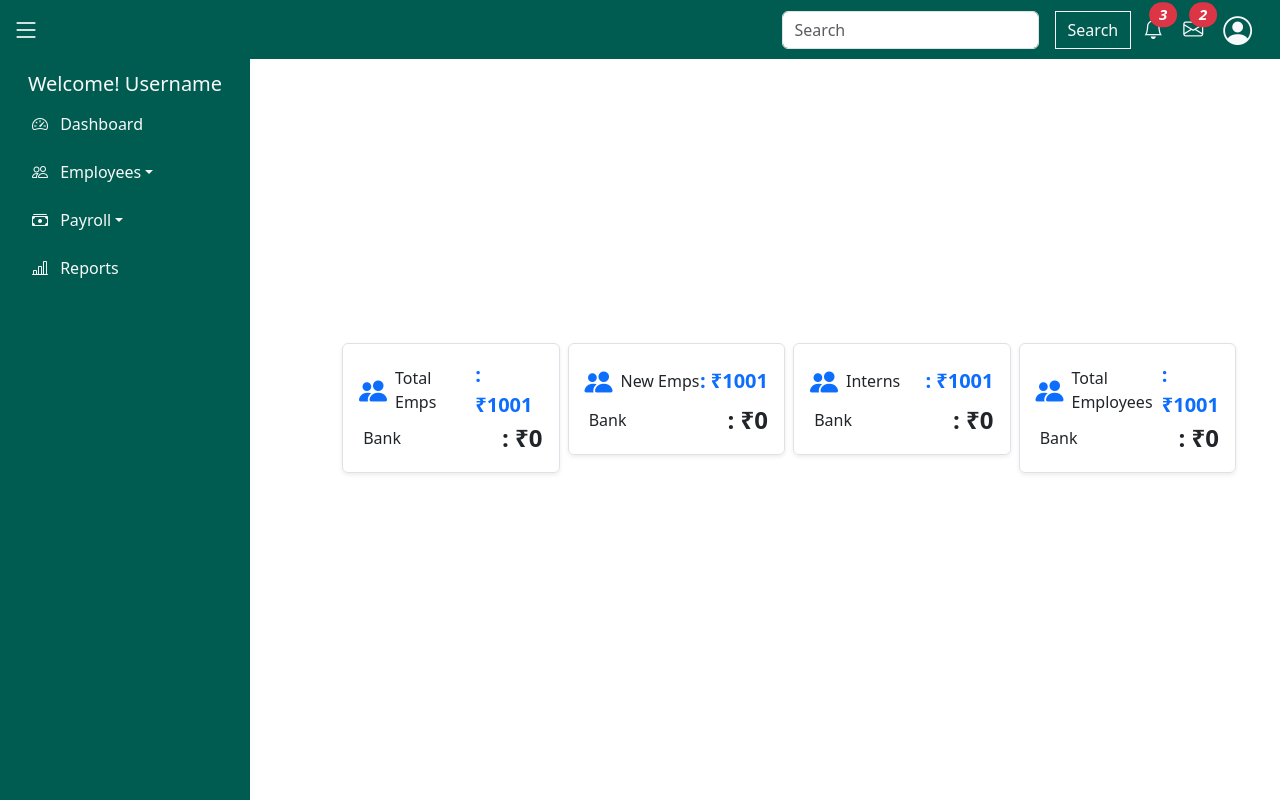
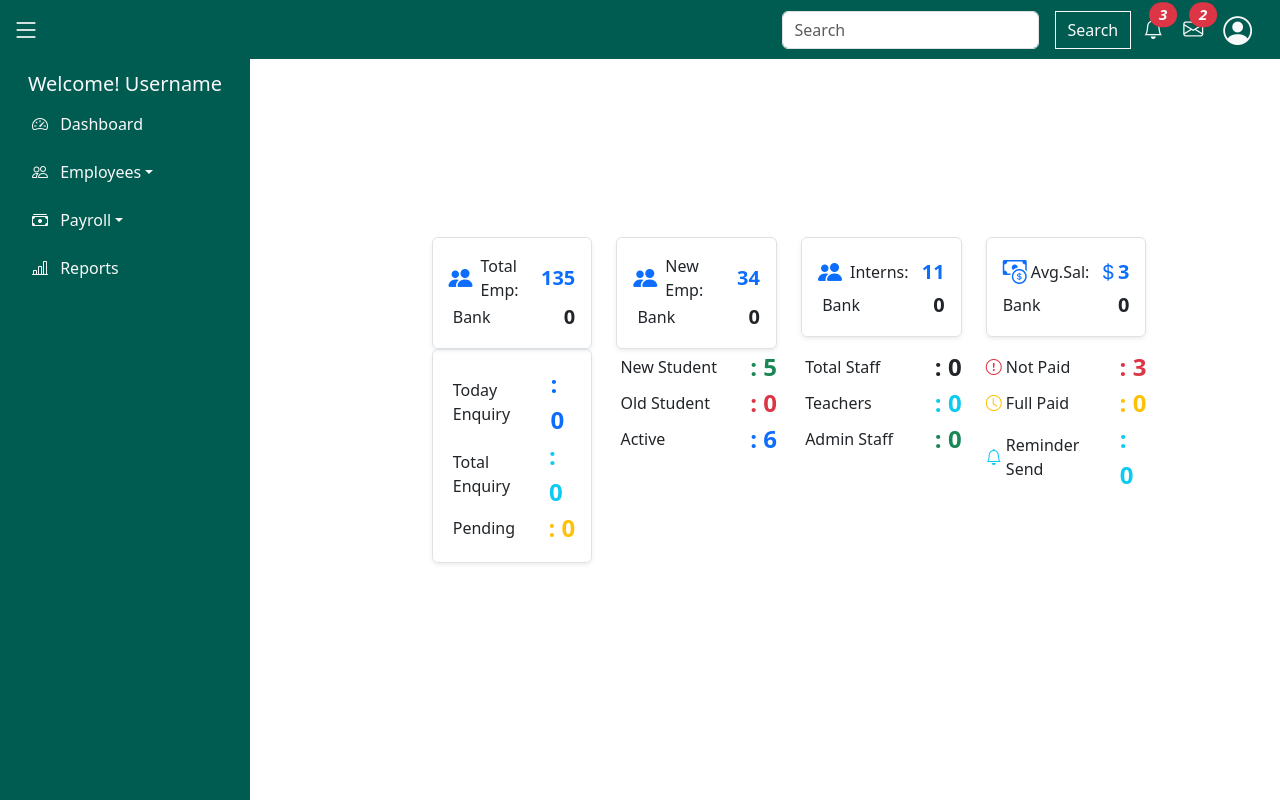
Before and after one commit to ankitsrajput/hrms, a React (Vite) app: page /admin in a window 1280 px wide. Built offline with nearby package versions, Linux system fonts and the light colour scheme.

Commit message:
update dashboard

```diff
--- a/src/Components/Admin/Admin.jsx
+++ b/src/Components/Admin/Admin.jsx
@@ -11,19 +11,19 @@ const Admin = () => {
         <>
             <Navbar />
             <Sidebar />
-            <div className="d-flex pt-3">
+            <div className="d-flex">
                 <div className="flex-grow-1 p-4" style={{ marginLeft: "250px" }}></div>
                 <div class="container">
-                    <div class="row gx-2">
-                        <div class="col-md-3">
+                    <div class="row">
+                        <div class="col-lg-3 col-md-6 col-12">
                             <div class="stat-card border rounded shadow-sm">
                                 <div class="card-body p-3">
                                     <div class="d-flex justify-content-between align-items-center">
                                         <div class="d-flex align-items-center gap-2">
-                                            <i class="bi bi-people-fill text-primary fs-3"></i>
-                                            <span class="fs-6">Total Emps</span>
+                                            <i class="bi bi-people-fill text-primary fs-4"></i>
+                                            <span class="fs-6">Total Emp:</span>
                                         </div>
-                                        <span class="fw-bold text-primary fs-5">: ₹1001</span>
+                                        <span class="fw-bold text-primary fs-5">135</span>
                                     </div>
 
                                     <div class="d-flex justify-content-between align-items-center">
@@ -31,21 +31,21 @@ const Admin = () => {
                                             <i class="fas fa-university"></i>&nbsp;
                                             <span>Bank</span>
                                         </div>
-                                        <span class="fw-bold fs-4">: ₹0</span>
+                                        <span class="fw-bold fs-5">0</span>
                                     </div>
                                 </div>
                             </div>
                         </div>
 
-                        <div class="col-md-3">
+                        <div class="col-lg-3 col-md-6 col-12">
                             <div class="stat-card border rounded shadow-sm">
                                 <div class="card-body p-3">
                                     <div class="d-flex justify-content-between align-items-center">
                                         <div class="d-flex align-items-center gap-2">
-                                            <i class="bi bi-people-fill text-primary fs-3"></i>
-                                            <span class="fs-6">New Emps</span>
+                                            <i class="bi bi-people-fill text-primary fs-4"></i>
+                                            <span class="fs-6">New Emp:</span>
                                         </div>
-                                        <span class="fw-bold text-primary fs-5">: ₹1001</span>
+                                        <span class="fw-bold text-primary fs-5">34</span>
                                     </div>
 
                                     <div class="d-flex justify-content-between align-items-center">
@@ -53,21 +53,21 @@ const Admin = () => {
                                             <i class="fas fa-university"></i>&nbsp;
                                             <span>Bank</span>
                                         </div>
-                                        <span class="fw-bold fs-4">: ₹0</span>
+                                        <span class="fw-bold fs-5">0</span>
                                     </div>
                                 </div>
                             </div>
                         </div>
 
-                        <div class="col-md-3">
+                        <div class="col-lg-3 col-md-6 col-12">
                             <div class="stat-card border rounded shadow-sm">
                                 <div class="card-body p-3">
                                     <div class="d-flex justify-content-between align-items-center">
                                         <div class="d-flex align-items-center gap-2">
-                                            <i class="bi bi-people-fill text-primary fs-3"></i>
-                                            <span class="fs-6">Interns</span>
+                                            <i class="bi bi-people-fill text-primary fs-4"></i>
+                                            <span class="fs-6">Interns:</span>
                                         </div>
-                                        <span class="fw-bold text-primary fs-5">: ₹1001</span>
+                                        <span class="fw-bold text-primary fs-5">11</span>
                                     </div>
 
                                     <div class="d-flex justify-content-between align-items-center">
@@ -75,29 +75,157 @@ const Admin = () => {
                                             <i class="fas fa-university"></i>&nbsp;
                                             <span>Bank</span>
                                         </div>
-                                        <span class="fw-bold fs-4">: ₹0</span>
+                                        <span class="fw-bold fs-5">0</span>
                                     </div>
                                 </div>
                             </div>
                         </div>
 
-                        <div class="col-md-3">
+                        <div class="col-lg-3 col-md-6 col-12">
                             <div class="stat-card border rounded shadow-sm">
                                 <div class="card-body p-3">
                                     <div class="d-flex justify-content-between align-items-center">
-                                        <div class="d-flex align-items-center gap-2">
-                                            <i class="bi bi-people-fill text-primary fs-3"></i>
-                                            <span class="fs-6">Total Employees</span>
+                                        <div class="d-flex align-items-center gap-1">
+                                            <i class="bi bi-cash-coin text-primary fs-4"></i>
+                                            <span class="fs-6">Avg.Sal:</span>
                                         </div>
-                                        <span class="fw-bold text-primary fs-5">: ₹1001</span>
+                                        <span class="fw-bold text-primary fs-5">
+                                            <i class="bi bi-currency-dollar"></i>3
+                                        </span>
                                     </div>
 
                                     <div class="d-flex justify-content-between align-items-center">
                                         <div class="d-flex align-items-center">
-                                            <i class="fas fa-university"></i>&nbsp;
+                                            <i class="fas fa-university"></i>
                                             <span>Bank</span>
                                         </div>
-                                        <span class="fw-bold fs-4">: ₹0</span>
+                                        <span class="fw-bold fs-5">0</span>
+                                    </div>
+                                </div>
+                            </div>
+                        </div>
+                    </div>
+
+                    <div class="row">
+                        {/* <!-- Enquiry Card --> */}
+                        <div class="col-lg-3 col-md-6 col-12">
+                            <div class="stat-card border rounded shadow-sm p-3">
+                                <div class="card-body">
+                                    <div class="d-flex justify-content-between align-items-center">
+                                        <div class="d-flex align-items-center">
+                                            <i class="fas fa-file-alt text-primary"></i>&nbsp;
+                                            <span>Today Enquiry</span>
+                                        </div>
+                                        <span class="fw-bold text-primary fs-4">: 0</span>
+                                    </div>
+
+                                    <div class="d-flex justify-content-between align-items-center">
+                                        <div class="d-flex align-items-center">
+                                            <i class="fas fa-file-archive text-info"></i>&nbsp;
+                                            <span>Total Enquiry</span>
+                                        </div>
+                                        <span class="fw-bold text-info fs-4">: 0</span>
+                                    </div>
+
+                                    <div class="d-flex justify-content-between align-items-center">
+                                        <div class="d-flex align-items-center">
+                                            <i class="fas fa-clipboard-check text-success"></i>&nbsp;
+                                            <span>Pending</span>
+                                        </div>
+                                        <span class="fw-bold text-warning fs-4">: 0</span>
+                                    </div>
+                                </div>
+                            </div>
+                        </div>
+
+                        {/* <!-- Student Card --> */}
+                        <div class="col-lg-3 col-md-6 col-12">
+                            <div class="stat-card">
+                                <div class="card-body">
+                                    <div class="d-flex justify-content-between align-items-center">
+                                        <div class="d-flex align-items-center">
+                                            <i class="fas fa-user-plus text-success"></i>&nbsp;
+                                            <span>New Student</span>
+                                        </div>
+                                        <span class="fw-bold text-success fs-4">: 5</span>
+                                    </div>
+
+                                    <div class="d-flex justify-content-between align-items-center">
+                                        <div class="d-flex align-items-center">
+                                            <i class="fas fa-user-graduate text-danger"></i>&nbsp;
+                                            <span>Old Student</span>
+                                        </div>
+                                        <span class="fw-bold text-danger fs-4">: 0</span>
+                                    </div>
+
+                                    <div class="d-flex justify-content-between align-items-center">
+                                        <div class="d-flex align-items-center">
+                                            <i class="fas fa-graduation-cap text-info"></i>&nbsp;
+                                            <span>Active</span>
+                                        </div>
+                                        <span class="fw-bold text-primary fs-4">: 6</span>
+                                    </div>
+                                </div>
+                            </div>
+                        </div>
+
+                        {/* <!-- Staff Card --> */}
+                        <div class="col-lg-3 col-md-6 col-12">
+                            <div class="stat-card">
+                                <div class="card-body">
+                                    <div class="d-flex justify-content-between align-items-center">
+                                        <div class="d-flex align-items-center">
+                                            <i class="fas fa-users-cog text-warning"></i>&nbsp;
+                                            <span>Total Staff</span>
+                                        </div>
+                                        <span class="fw-bold text-dark fs-4">: 0</span>
+                                    </div>
+
+                                    <div class="d-flex justify-content-between align-items-center">
+                                        <div class="d-flex align-items-center">
+                                            <i class="fas fa-chalkboard-teacher text-info"></i>&nbsp;
+                                            <span>Teachers</span>
+                                        </div>
+                                        <span class="fw-bold text-info fs-4">: 0</span>
+                                    </div>
+
+                                    <div class="d-flex justify-content-between align-items-center">
+                                        <div class="d-flex align-items-center">
+                                            <i class="fas fa-user-tie text-success"></i>&nbsp;
+                                            <span>Admin Staff</span>
+                                        </div>
+                                        <span class="fw-bold text-success fs-4">: 0</span>
+                                    </div>
+                                </div>
+                            </div>
+                        </div>
+
+                        {/* <!-- Payment Status Card --> */}
+                        <div class="col-lg-3 col-md-6 col-12">
+                            <div class="stat-card">
+                                <div class="card-body">
+                                    <div class="d-flex justify-content-between align-items-center">
+                                        <div class="d-flex align-items-center">
+                                            <i class="bi bi-exclamation-circle text-danger"></i>&nbsp;
+                                            <span>Not Paid</span>
+                                        </div>
+                                        <span class="fw-bold text-danger fs-4">: 3</span>
+                                    </div>
+
+                                    <div class="d-flex justify-content-between align-items-center">
+                                        <div class="d-flex align-items-center">
+                                            <i class="bi bi-clock text-warning"></i>&nbsp;
+                                            <span>Full Paid</span>
+                                        </div>
+                                        <span class="fw-bold text-warning fs-4">: 0</span>
+                                    </div>
+
+                                    <div class="d-flex justify-content-between align-items-center">
+                                        <div class="d-flex align-items-center">
+                                            <i class="bi bi-bell text-info"></i>&nbsp;
+                                            <span>Reminder Send</span>
+                                        </div>
+                                        <span class="fw-bold text-info fs-4">: 0</span>
                                     </div>
                                 </div>
                             </div>
@@ -105,8 +233,6 @@ const Admin = () => {
                     </div>
                 </div>
             </div>
-
-
         </>
     );
 };
```
